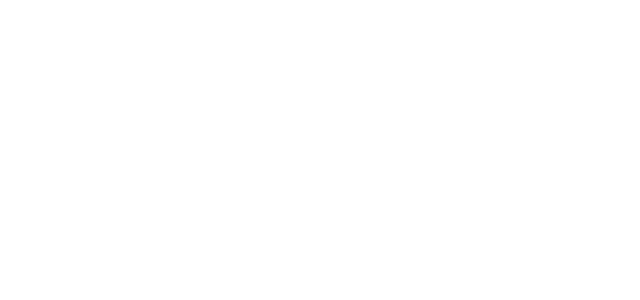
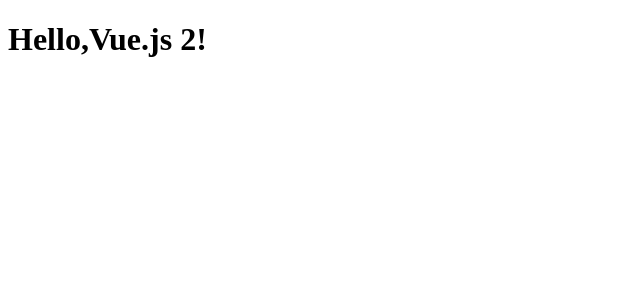
Before and after one commit to ChangsongYao/vuejs2rumentg, a Vue app: page / in a window 1280 px wide. Shown: the top 300 px of the page, without its empty margins (0-640 px from the left). Built offline with nearby package versions, Linux system fonts and the light colour scheme.

Commit message:
Hello Vue.js 2

```diff
--- a/src/App.vue
+++ b/src/App.vue
@@ -1,5 +1,5 @@
 <template>
-
+  <h1>Hello,Vue.js 2!</h1>
 </template>
 
 <script>
```
